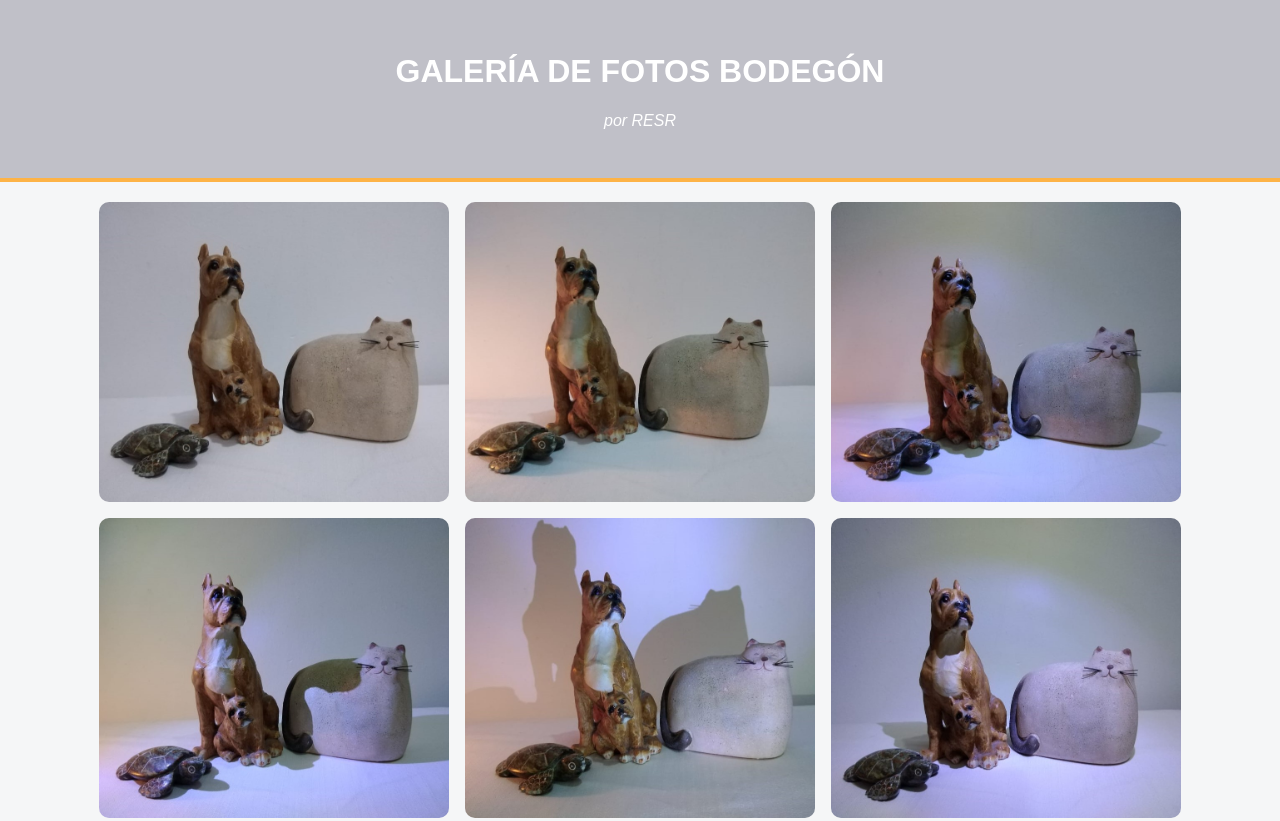
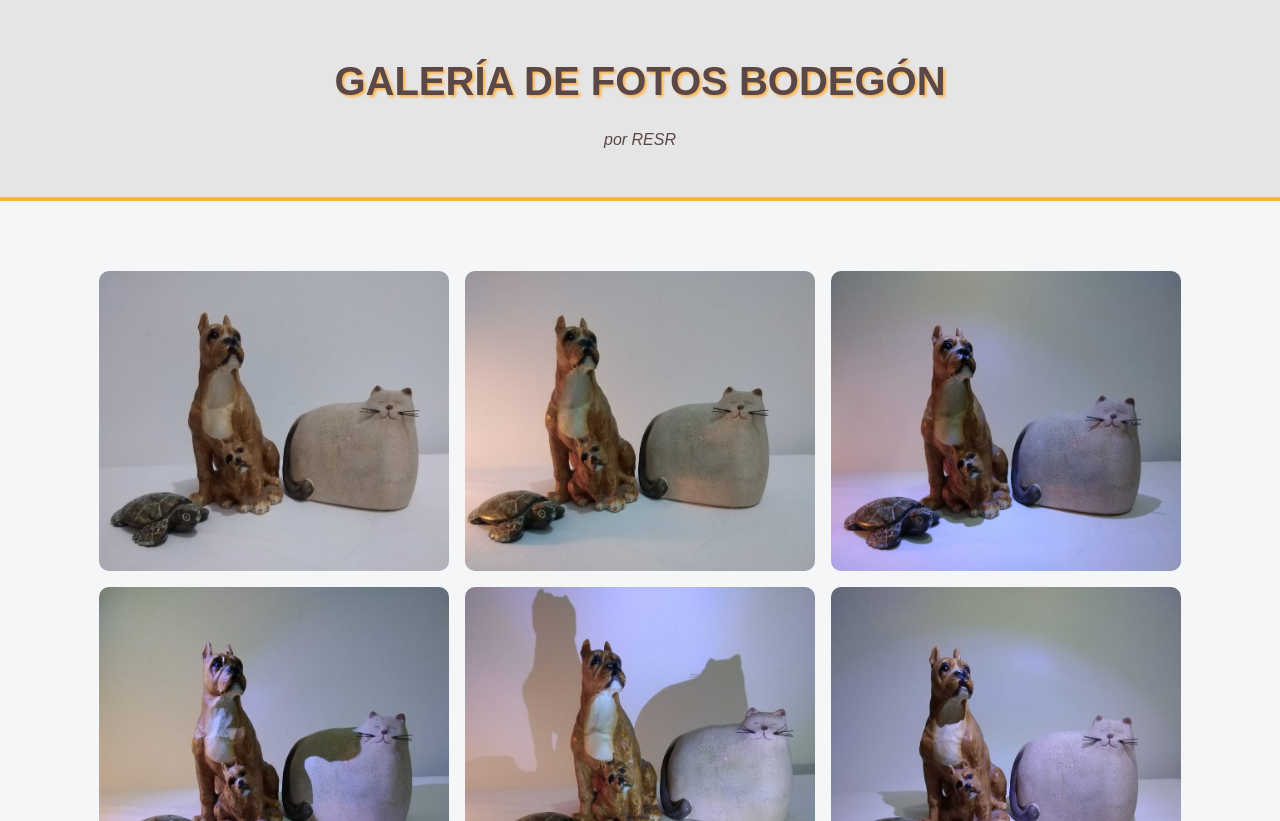
Before and after one commit to ruessanru/galeria-bodegon, a plain HTML site: page index.html in a window 1280 px wide. Shown: the top 821 px of the page. Drawn offline with Linux system fonts and the light colour scheme.

Commit message:
cambios en el estilo del header

```diff
--- a/styles/style.css
+++ b/styles/style.css
@@ -10,17 +10,20 @@ body{
     text-align:center;
 
     padding:32px;
-    background-color:#c0c0c8;
-    color:#fff;
+    /*background-color:#c0c0c8;*/
+    background-color: #e6e5e5;
+    color:#5a4747;
     border-bottom:4px solid #fdb347;
 }
 .header h1{
     text-transform: uppercase;
+    font-size:2.5em;
+    text-shadow: 2px 2px 3px #fdb347;
 }
 .gallery{
     padding:20px 10px;
     max-width:1400px;
-    margin:0 auto;
+    margin:50px auto;
     display:flex;
     flex-direction: row;
     flex-wrap: wrap;
```
